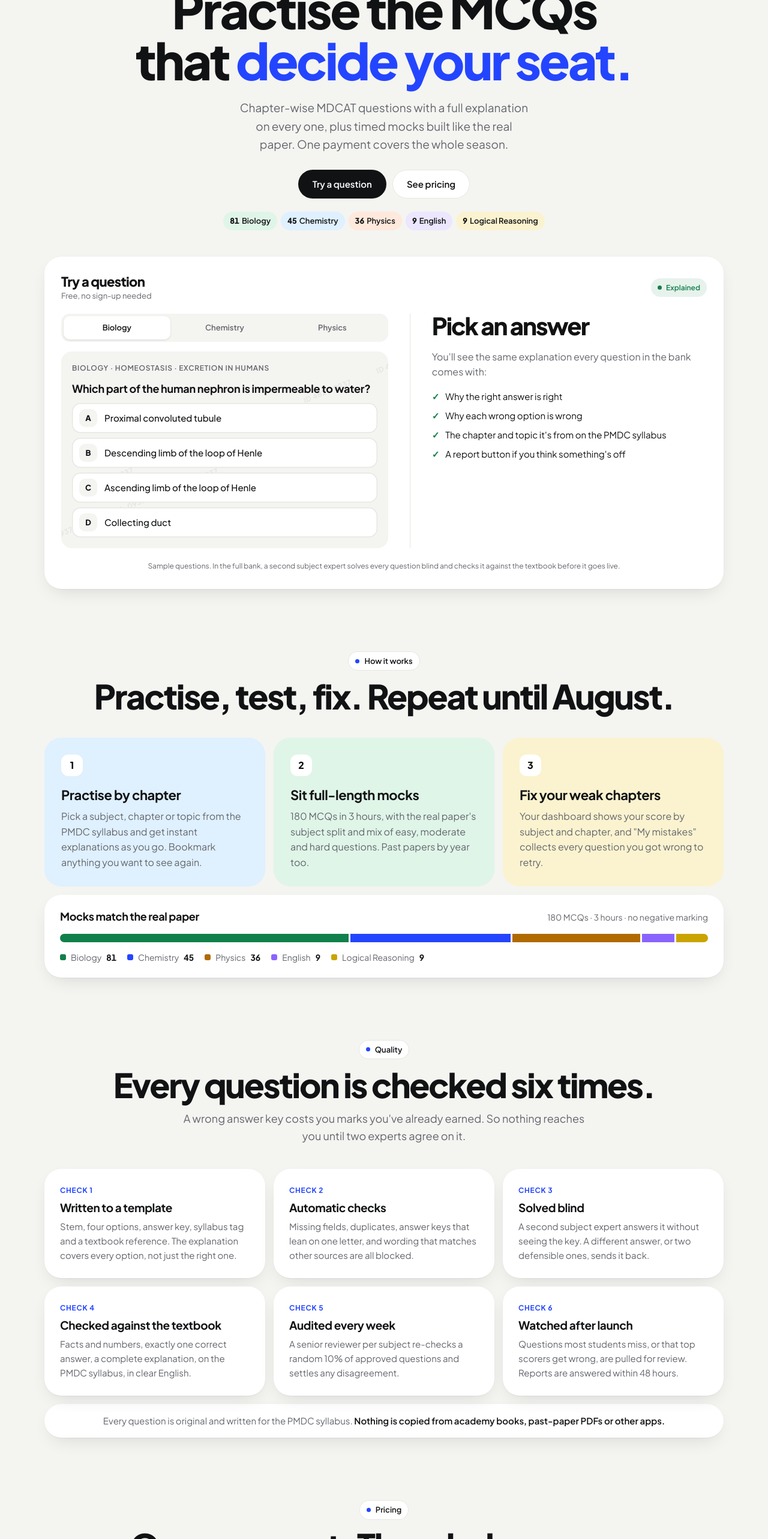
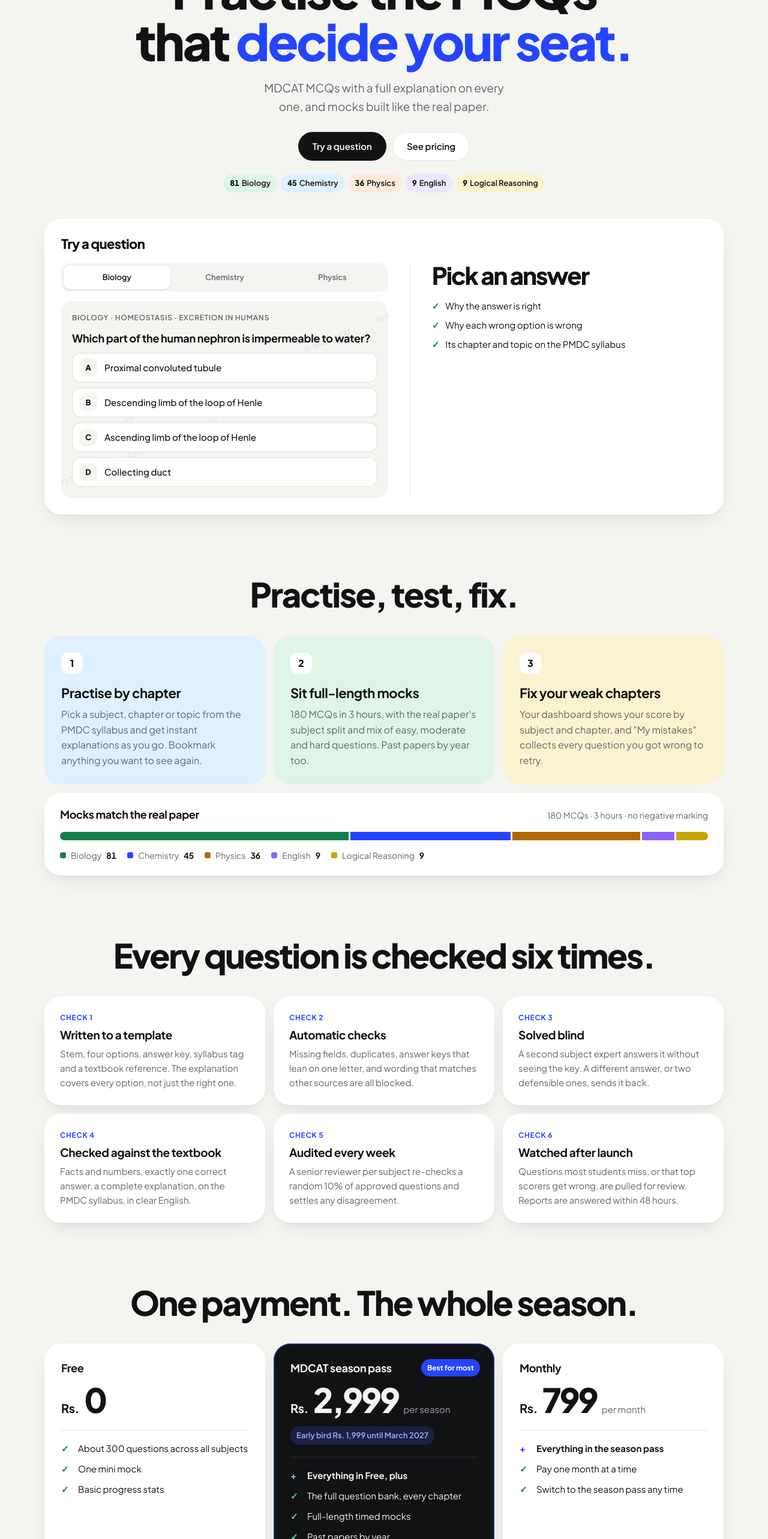
Before and after one commit to hozaifahejaz/mdcat-qbank, a Next.js app: page / in a window 1280 px wide. Shown: the part 220-2786 px from the top of the page at 60% size. Built offline with nearby package versions, Linux system fonts and the light colour scheme.

Commit message:
Trim landing page text
Remove the eyebrow tags, section subtitles, plan blurbs, the pricing
notes row, the originality strip and other filler lines, and shorten
the hero subtitle. Drop the CSS those used.

```diff
--- a/app/landing.css
+++ b/app/landing.css
@@ -15,8 +15,6 @@
 .pill-dark { background: var(--pill); color: var(--on-pill); }
 .pill-light { background: var(--card); color: var(--ink); box-shadow: inset 0 0 0 1px var(--line); }
 .pill.small { height: 40px; padding-inline: 18px; font-size: 0.875rem; }
-.tag { display: inline-flex; align-items: center; gap: 8px; font-size: 0.8125rem; font-weight: 600; padding: 6px 12px; border-radius: 999px; background: var(--card); box-shadow: inset 0 0 0 1px var(--line); }
-.tag i { width: 7px; height: 7px; border-radius: 50%; background: var(--blue); }
 
 /* Nav */
 nav { position: sticky; top: env(safe-area-inset-top, 0px); z-index: 10; padding-block: 14px; }
@@ -61,16 +59,12 @@
 
 /* Sample question card */
 .app { padding: 28px; display: grid; grid-template-columns: minmax(0, 1.1fr) minmax(0, 1fr); gap: 20px 36px; position: relative; scroll-margin-top: 96px; }
-.app-head, .app .sample { grid-column: 1 / -1; }
+.app-head { grid-column: 1 / -1; }
 .app-in { display: grid; gap: 16px; align-content: start; }
 @media (max-width: 760px) { .app { grid-template-columns: minmax(0, 1fr); padding: 22px; } }
 @media (max-width: 520px) { .app { padding: 18px; } }
 .app-head { display: flex; justify-content: space-between; align-items: center; gap: 12px; }
 .app-head h2 { font-size: 1.375rem; letter-spacing: -0.03em; line-height: 1.2; }
-.app-head p { font-size: 0.8125rem; color: var(--muted); }
-.live { display: inline-flex; align-items: center; gap: 7px; font-size: 0.75rem; font-weight: 600; color: var(--good); background: color-mix(in srgb, var(--good) 10%, var(--card)); padding: 6px 11px; border-radius: 999px; white-space: nowrap; }
-.live i { width: 7px; height: 7px; border-radius: 50%; background: currentColor; animation: pulse 2s ease-out infinite; }
-@keyframes pulse { 0% { box-shadow: 0 0 0 0 color-mix(in srgb, var(--good) 45%, transparent); } 100% { box-shadow: 0 0 0 7px transparent; } }
 .seg { display: grid; grid-auto-flow: column; grid-auto-columns: minmax(0, 1fr); background: var(--bg); border-radius: 14px; padding: 4px; gap: 2px; }
 .seg button { text-align: center; font: inherit; font-size: 0.8125rem; font-weight: 600; padding: 9px 4px; border: 0; border-radius: 10px; cursor: pointer; color: var(--muted); background: transparent; white-space: nowrap; transition: background-color .2s, color .2s, box-shadow .2s; }
 .seg button:hover { color: var(--ink); }
@@ -108,14 +102,12 @@
 .wrong li { display: grid; grid-template-columns: 24px minmax(0, 1fr); gap: 10px; padding: 10px 12px; border-radius: 14px; background: var(--bg); font-size: 0.875rem; line-height: 1.5; }
 .wrong li b { width: 24px; height: 24px; border-radius: 8px; display: grid; place-items: center; background: var(--card); font-size: 0.75rem; font-weight: 800; }
 .res-foot { display: flex; flex-wrap: wrap; align-items: center; gap: 8px 14px; font-size: 0.8125rem; }
-.sample { font-size: 0.75rem; color: var(--muted); text-align: center; text-wrap: balance; }
 
 /* Sections */
 section { padding-block: 104px 0; scroll-margin-top: 72px; }
 @media (max-width: 640px) { section { padding-block: 80px 0; } }
 .center { text-align: center; display: grid; justify-items: center; gap: 14px; margin-bottom: 40px; }
 .center h2 { font-size: clamp(2.1rem, 1.3rem + 3vw, 3.5rem); }
-.center p { font-size: 1.125rem; max-width: 52ch; }
 
 /* How it works */
 .steps { display: grid; grid-template-columns: repeat(3, minmax(0, 1fr)); gap: 14px; }
@@ -146,43 +138,36 @@
 .check .n { font-size: 0.75rem; font-weight: 700; color: var(--blue); text-transform: uppercase; letter-spacing: 0.06em; }
 .check h3 { font-size: 1.1875rem; }
 .check p { color: var(--muted); font-size: 0.9375rem; }
-.source { margin-top: 14px; padding: 16px 22px; display: flex; gap: 12px; align-items: center; justify-content: center; text-align: center; font-size: 0.9375rem; color: var(--muted); }
-.source b { color: var(--ink); font-weight: 600; }
 
 /* Pricing */
 .plans { display: grid; grid-template-columns: repeat(3, minmax(0, 1fr)); gap: 14px; align-items: stretch; }
 @media (max-width: 900px) { .plans { grid-template-columns: minmax(0, 1fr); max-width: 480px; margin-inline: auto; } }
-.plan { padding: 30px 28px; display: grid; grid-template-rows: auto auto auto 1fr auto; gap: 14px; position: relative; }
+.plan { padding: 30px 28px; display: flex; flex-direction: column; gap: 14px; position: relative; }
 .plan h3 { font-size: 1.125rem; }
-.plan .for { font-size: 0.9375rem; color: var(--muted); min-height: 3em; }
 .price { display: flex; align-items: baseline; gap: 8px; flex-wrap: wrap; }
 .price small { font-size: 1.25rem; font-weight: 700; letter-spacing: -0.02em; }
 .price b { font-size: 3.5rem; font-weight: 800; letter-spacing: -0.05em; line-height: 1; }
 .price span { font-size: 0.9375rem; color: var(--muted); }
-.plan ul { list-style: none; margin: 6px 0 0; padding: 18px 0 0; border-top: 1px solid var(--line); display: grid; gap: 10px; align-content: start; font-size: 0.9375rem; }
+.plan ul { flex: 1; list-style: none; margin: 6px 0 0; padding: 18px 0 0; border-top: 1px solid var(--line); display: grid; gap: 10px; align-content: start; font-size: 0.9375rem; }
 .plan li { display: grid; grid-template-columns: 18px minmax(0, 1fr); gap: 10px; }
 .plan li::before { content: "✓"; color: var(--good); font-weight: 800; }
 .plan li.plus { font-weight: 700; }
 .plan li.plus::before { content: "+"; color: var(--blue); }
 .plan .pill { justify-content: center; width: 100%; margin-top: 8px; }
 .plan.best { background: #111214; color: #f3f3f1; box-shadow: var(--shadow), inset 0 0 0 1.5px color-mix(in srgb, var(--blue) 70%, transparent); }
-.plan.best .for, .plan.best .price span { color: #a3a5ab; }
+.plan.best .price span { color: #a3a5ab; }
 .plan.best ul { border-color: #2c2d32; }
 .plan.best li::before { color: #59d99a; }
 .plan.best li.plus::before { color: #9fb0ff; }
 .plan.best .pill { background: #f3f3f1; color: #111214; }
 .early { display: inline-flex; width: fit-content; font-size: 0.8125rem; font-weight: 600; color: #9fb0ff; background: #1c2142; padding: 5px 10px; border-radius: 999px; }
 .badge { position: absolute; top: 26px; right: 24px; font-size: 0.75rem; font-weight: 700; padding: 5px 10px; border-radius: 999px; background: var(--blue); color: #fff; }
-.price-notes { margin-top: 22px; display: flex; flex-wrap: wrap; justify-content: center; gap: 8px 22px; font-size: 0.9375rem; color: var(--muted); text-align: center; }
-.price-notes span::before { content: "✓"; color: var(--good); font-weight: 800; margin-right: 8px; }
-.launch { margin: 16px auto 0; max-width: 60ch; text-align: center; font-size: 0.875rem; color: var(--muted); }
 
 /* Fair use. The phone is a decorative sketch: placeholder bars, not a real question. */
 .apps { display: grid; grid-template-columns: minmax(0, 1.15fr) minmax(0, .85fr); gap: 40px; align-items: center; padding: 56px; overflow: hidden; background: var(--lilac); box-shadow: none; }
 @media (max-width: 860px) { .apps { grid-template-columns: minmax(0, 1fr); padding: 36px 24px 0; gap: 32px; } }
 .apps-copy { display: grid; gap: 16px; justify-items: start; }
 .apps h2 { font-size: clamp(2rem, 1.3rem + 2.4vw, 3rem); max-width: 15ch; }
-.apps-copy > p { font-size: 1.0625rem; max-width: 46ch; }
 .apps ul { list-style: none; margin: 4px 0 0; padding: 0; display: grid; gap: 10px; }
 .apps li { display: flex; gap: 10px; align-items: baseline; }
 .apps li::before { content: "✓"; color: var(--good); font-weight: 800; }
@@ -214,7 +199,6 @@
 .final { margin-block: 104px 88px; border-radius: var(--r-lg); background: var(--blue); color: #fff; padding: 64px 32px; display: grid; justify-items: center; text-align: center; gap: 18px; }
 @media (max-width: 640px) { .final { margin-block: 80px 64px; padding: 48px 22px; } }
 .final h2 { font-size: clamp(2.1rem, 1.3rem + 3vw, 3.5rem); max-width: 16ch; }
-.final p { opacity: .85; font-size: 1.0625rem; max-width: 42ch; }
 .final .ctas { display: flex; gap: 10px; flex-wrap: wrap; justify-content: center; margin-top: 6px; }
 .final .pill-dark { background: #fff; color: #111214; }
 .final .pill-light { background: transparent; color: #fff; box-shadow: inset 0 0 0 1px rgba(255,255,255,.5); }
@@ -231,5 +215,4 @@
 @media (prefers-reduced-motion: reduce) {
   html { scroll-behavior: auto; }
   .rv.wait { transform: none; }
-  .live i { animation: none; }
 }
--- a/app/page.tsx
+++ b/app/page.tsx
@@ -52,11 +52,8 @@
         <div className="wrap">
           <header className="hero">
             <div className="hero-copy">
-              <span className="tag"><i />PMDC MDCAT · {site.season} season</span>
               <h1>Practise the MCQs that <span>decide your seat.</span></h1>
-              <p className="sub muted">
-                Chapter-wise MDCAT questions with a full explanation on every one, plus timed mocks built like the real paper. One payment covers the whole season.
-              </p>
+              <p className="sub muted">MDCAT MCQs with a full explanation on every one, and mocks built like the real paper.</p>
               <div className="ctas">
                 <a className="pill pill-dark" href="#try">Try a question</a>
                 <a className="pill pill-light" href="#pricing">See pricing</a>
@@ -71,10 +68,7 @@
           </header>
 
           <section id="how">
-            <div className="center rv">
-              <span className="tag"><i />How it works</span>
-              <h2>Practise, test, fix. Repeat until August.</h2>
-            </div>
+            <div className="center rv"><h2>Practise, test, fix.</h2></div>
             <div className="steps">
               <div className="step rv" style={{ background: "var(--sky)" }}>
                 <span className="n">1</span>
@@ -104,11 +98,7 @@
           </section>
 
           <section id="quality">
-            <div className="center rv">
-              <span className="tag"><i />Quality</span>
-              <h2>Every question is checked six times.</h2>
-              <p className="muted">A wrong answer key costs you marks you've already earned. So nothing reaches you until two experts agree on it.</p>
-            </div>
+            <div className="center rv"><h2>Every question is checked six times.</h2></div>
             <div className="checks">
               {checks.map((c, i) => (
                 <div className="card check rv" key={c.title}>
@@ -118,21 +108,13 @@
                 </div>
               ))}
             </div>
-            <div className="card source rv">
-              <span>Every question is original and written for the PMDC syllabus. <b>Nothing is copied from academy books, past-paper PDFs or other apps.</b></span>
-            </div>
           </section>
 
           <section id="pricing">
-            <div className="center rv">
-              <span className="tag"><i />Pricing</span>
-              <h2>One payment. The whole season.</h2>
-              <p className="muted">No subscription and no add-ons. A season pass covers you from the day you join until the {site.examMonth} MDCAT.</p>
-            </div>
+            <div className="center rv"><h2>One payment. The whole season.</h2></div>
             <div className="plans">
               <div className="card plan rv">
                 <h3>Free</h3>
-                <p className="for">Try the questions and explanations before you pay anything.</p>
                 <div className="price"><small>Rs.</small><b>0</b></div>
                 <ul>
                   <li>About 300 questions across all subjects</li>
@@ -144,7 +126,6 @@
               <div className="card plan best rv">
                 <span className="badge">Best for most</span>
                 <h3>MDCAT season pass</h3>
-                <p className="for">Everything you need to practise for MDCAT, until exam day.</p>
                 <div className="price"><small>Rs.</small><b>{prices.seasonPass}</b><span>per season</span></div>
                 <span className="early">Early bird Rs. {prices.earlyBird} until {prices.earlyBirdUntil}</span>
                 <ul>
@@ -159,7 +140,6 @@
               </div>
               <div className="card plan rv">
                 <h3>Monthly</h3>
-                <p className="for">For students who want to start small or only need a few weeks.</p>
                 <div className="price"><small>Rs.</small><b>{prices.monthly}</b><span>per month</span></div>
                 <ul>
                   <li className="plus">Everything in the season pass</li>
@@ -169,19 +149,12 @@
                 <a className="pill pill-dark" href="/signup">Go monthly</a>
               </div>
             </div>
-            <div className="price-notes rv">
-              <span>JazzCash, Easypaisa or card</span>
-              <span>Pay once, no renewal</span>
-              <span>Free questions, no card needed</span>
-            </div>
           </section>
 
           <section id="devices" aria-labelledby="devices-h">
             <div className="card apps rv">
               <div className="apps-copy">
-                <span className="tag"><i />Fair use</span>
                 <h2 id="devices-h">Your pass, on your phone and laptop.</h2>
-                <p className="muted">One pass is for one student. Keeping it that way is what keeps the price at Rs. {prices.seasonPass} instead of a coaching fee.</p>
                 <ul>
                   <li>Register two devices and use one at a time</li>
                   <li>Switch in one tap, and pick up an unfinished test where you left off</li>
@@ -219,7 +192,6 @@
 
           <div className="final rv" id="join">
             <h2>Start practising before MDCAT {site.season}.</h2>
-            <p>Make a free account and try the questions. Upgrade when you're ready, and your progress carries over.</p>
             <div className="ctas">
               <a className="pill pill-dark" href="/signup">Start free</a>
               <a className="pill pill-light" href="#try">Try a question</a>
--- a/components/SampleQuestion.tsx
+++ b/components/SampleQuestion.tsx
@@ -22,11 +22,7 @@
   return (
     <div className="card app" id="try" aria-label="Try a sample question">
       <div className="app-head">
-        <div>
-          <h2>Try a question</h2>
-          <p>Free, no sign-up needed</p>
-        </div>
-        <span className="live"><i />Explained</span>
+        <h2>Try a question</h2>
       </div>
 
       <div className="app-in">
@@ -62,12 +58,10 @@
         {!done ? (
           <>
             <div className="res-top"><strong>Pick an answer</strong></div>
-            <p className="muted">You'll see the same explanation every question in the bank comes with:</p>
             <ul className="ticks-list">
-              <li>Why the right answer is right</li>
+              <li>Why the answer is right</li>
               <li>Why each wrong option is wrong</li>
-              <li>The chapter and topic it's from on the PMDC syllabus</li>
-              <li>A report button if you think something's off</li>
+              <li>Its chapter and topic on the PMDC syllabus</li>
             </ul>
           </>
         ) : (
@@ -91,15 +85,10 @@
               <button type="button" className="pill pill-light small" onClick={() => choose((at + 1) % samples.length)}>
                 Next question
               </button>
-              <span className="muted">Spot a mistake? Every question has a report button.</span>
             </div>
           </>
         )}
       </div>
-
-      <p className="sample">
-        Sample questions. In the full bank, a second subject expert solves every question blind and checks it against the textbook before it goes live.
-      </p>
     </div>
   );
 }
--- a/lib/site.ts
+++ b/lib/site.ts
@@ -4,7 +4,6 @@
   name: "MDCAT Pilot",
   url: "https://example.com",
   season: "2027",
-  examMonth: "August 2027",
 };
 
 export const prices = {
```
